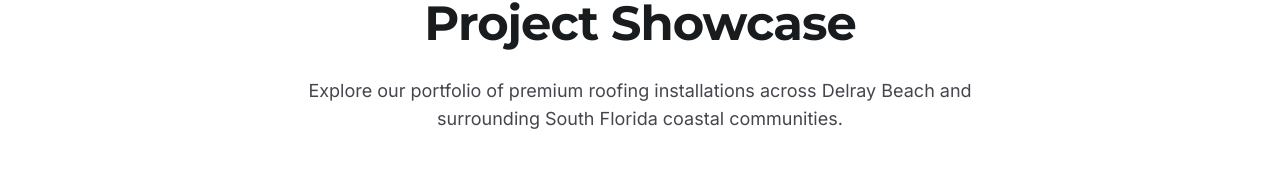
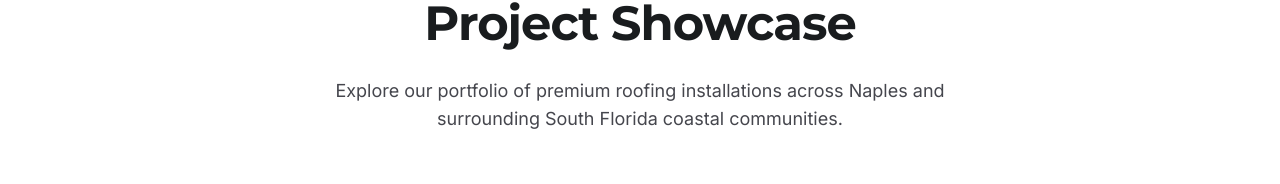
Before and after one commit to watsondroberts-dev/delray-quality-roofing, a React (Vite) app: page /gallery in a window 1280 px wide. Shown: the part 197-381 px from the top of the page. Built offline with nearby package versions, Linux system fonts and the light colour scheme; no server answers; the database is empty.

Commit message:
Update Gallery.tsx

```diff
--- a/src/pages/Gallery.tsx
+++ b/src/pages/Gallery.tsx
@@ -39,7 +39,7 @@ export default function Gallery() {
         <div className="max-w-[1200px] mx-auto px-4 md:px-6 text-center">
           <motion.div initial={{ opacity: 0, scale: 0.95 }} animate={{ opacity: 1, scale: 1 }} className="max-w-2xl mx-auto">
             <h1 className="text-display mb-6">Project Showcase</h1>
-            <p className="text-body-lg text-on-surface-variant font-medium">Explore our portfolio of premium roofing installations across Delray Beach and surrounding South Florida coastal communities.</p>
+            <p className="text-body-lg text-on-surface-variant font-medium">Explore our portfolio of premium roofing installations across Naples and surrounding South Florida coastal communities.</p>
           </motion.div>
         </div>
       </section>
```
